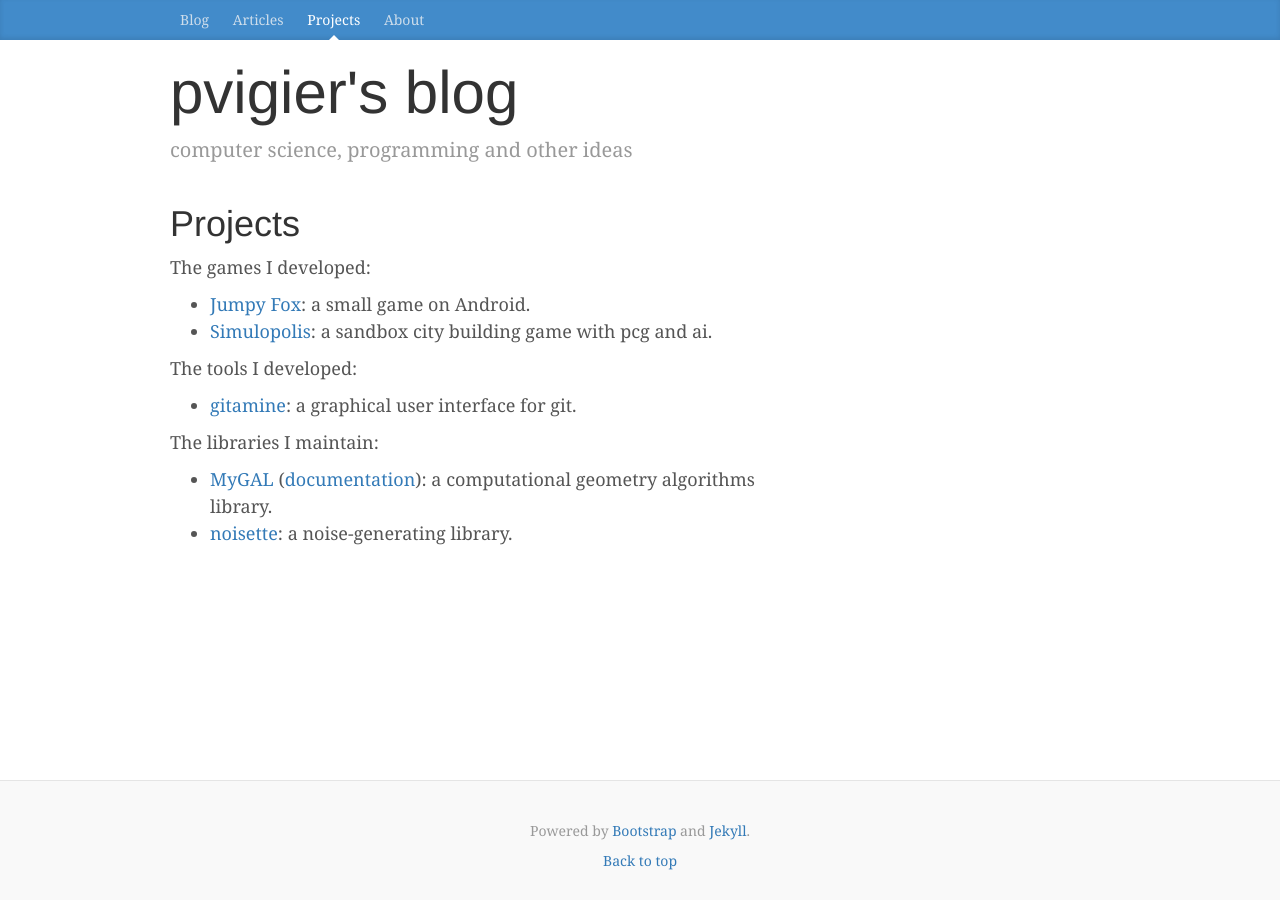
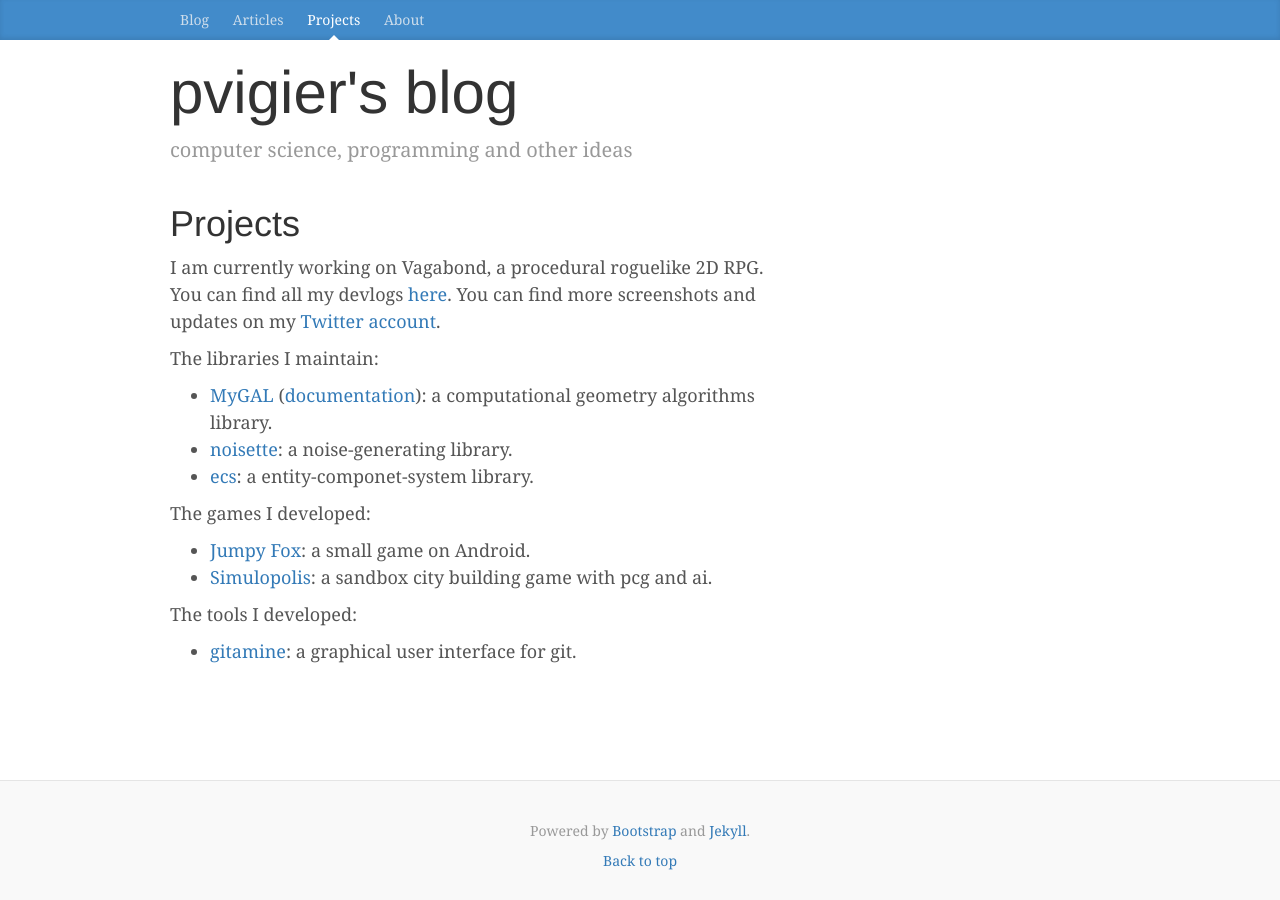
Before and after one commit to pvigier/pvigier.github.io-jekyll, a Jekyll site: the page built from projects/index.md, in a window 1280 px wide. Built offline with Jekyll 4.4.1, drawn with Linux system fonts in a browser that asks for light colours.

Commit message:
Update Projects page

```diff
--- a/projects/index.md
+++ b/projects/index.md
@@ -4,6 +4,14 @@ title: Projects
 tab: projects
 ---
 # Projects
+
+I am currently working on Vagabond, a procedural roguelike 2D RPG. You can find all my devlogs [here](/tag/vagabond). You can find more screenshots and updates on my [Twitter account](https://twitter.com/PierreVigier).
+
+The libraries I maintain:
+
+* [MyGAL](https://github.com/pvigier/MyGAL) ([documentation](/docs/mygal/)): a computational geometry algorithms library.
+* [noisette](https://github.com/pvigier/noisette): a noise-generating library.
+* [ecs](https://github.com/pvigier/ecs): a entity-componet-system library.
 
 The games I developed:
 
@@ -13,8 +21,3 @@ The games I developed:
 The tools I developed:
 
 * [gitamine](https://github.com/pvigier/gitamine): a graphical user interface for git.
-
-The libraries I maintain:
-
-* [MyGAL](https://github.com/pvigier/MyGAL) ([documentation](/docs/mygal/)): a computational geometry algorithms library.
-* [noisette](https://github.com/pvigier/noisette): a noise-generating library.
```
